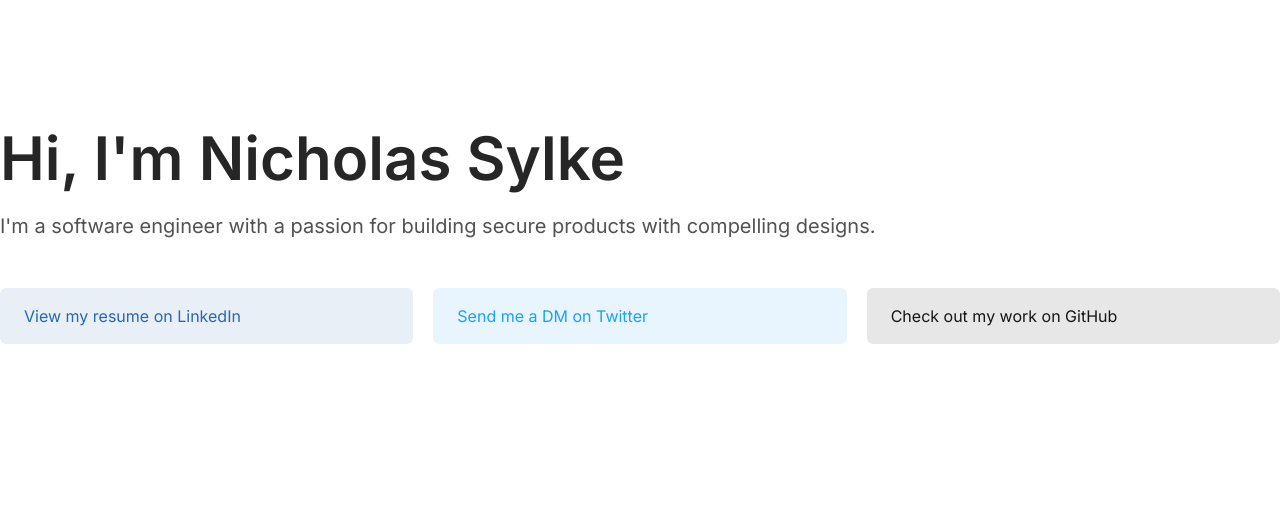
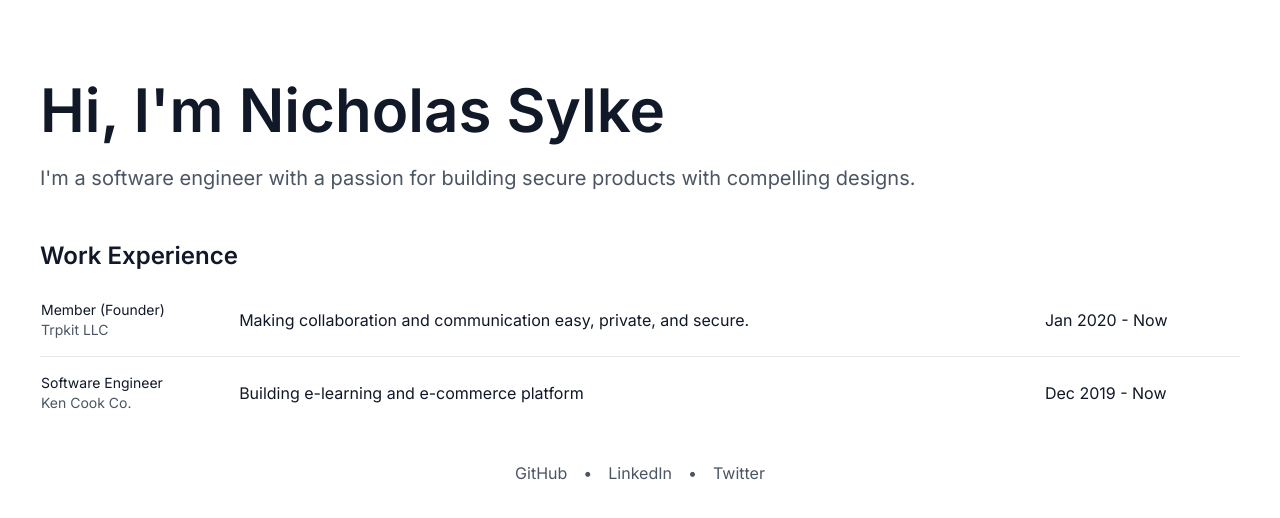
Before and after one commit to nsylke/nsylke.com, a Next.js app: page / in a window 1280 px wide. Shown: the top 518 px of the page. Built offline with nearby package versions, Linux system fonts and the light colour scheme.

Commit message:
refactor: update design of career and footer section

```diff
--- a/src/components/Career.tsx
+++ /dev/null
@@ -1,27 +0,0 @@
-import React from 'react';
-
-const Career: React.FC = () => (
-    <React.Fragment>
-        <h2 className="mt-12 mb-6 text-4xl font-semibold text-neutral-800">My Career</h2>
-        <div
-            className="mb-12 w-full h-96 bg-[url('/img/career-kencook.png')] bg-cover bg-top rounded-md relative cursor-pointer"
-            onClick={() => window.open('https://kencook.com', '_blank')}
-        >
-            <div className="bg-neutral-700/80 py-2 px-4 absolute bottom-0 w-full">
-                <h3 className="text-xl font-semibold text-neutral-50">Ken Cook Co.</h3>
-                <p className="text-lg text-neutral-50">Software Engineer &mdash; 2019-Present</p>
-            </div>
-        </div>
-        <div
-            className="w-full h-96 bg-[url('/img/career-typicalbot.png')] bg-cover bg-top rounded-md relative cursor-pointer"
-            onClick={() => window.open('https://typicalbot.com', '_blank')}
-        >
-            <div className="bg-neutral-700/80 py-2 px-4 absolute bottom-0 w-full">
-                <h3 className="text-xl font-semibold text-neutral-50">TypicalBot LLC</h3>
-                <p className="text-lg text-neutral-50">Member &mdash; 2020-Present</p>
-            </div>
-        </div>
-    </React.Fragment>
-);
-
-export default Career;
--- a/src/components/Intro.tsx
+++ /dev/null
@@ -1,35 +0,0 @@
-import React from 'react';
-
-const Intro: React.FC = () => (
-    <React.Fragment>
-        <h1 className="text-6xl font-semibold text-neutral-800">Hi, I'm Nicholas Sylke</h1>
-        <h2 className="mt-6 mb-12 text-xl font-normal text-neutral-600">
-            I'm a software engineer with a passion for building secure products with compelling designs.
-        </h2>
-        <div className="grid grid-cols-3 gap-5">
-            <a
-                className="bg-[#2867b2]/10 hover:bg-[#2867b2]/20 cursor-pointer px-6 py-4 rounded-md text-[#2867b2] transition ease-in-out"
-                href="https://linkedin.com/in/nsylke"
-                target="_blank"
-            >
-                View my resume on LinkedIn
-            </a>
-            <a
-                className="bg-[#1da1f2]/10 hover:bg-[#1da1f2]/20 cursor-pointer px-6 py-4 rounded-md text-[#1da1f2] transition ease-in-out"
-                href="https://twitter.com/nsylke"
-                target="_blank"
-            >
-                Send me a DM on Twitter
-            </a>
-            <a
-                className="bg-[#171515]/10 hover:bg-[#171515]/20 cursor-pointer px-6 py-4 rounded-md text-[#171515] transition ease-in-out"
-                href="https://github.com/nsylke"
-                target="_blank"
-            >
-                Check out my work on GitHub
-            </a>
-        </div>
-    </React.Fragment>
-);
-
-export default Intro;
--- a/src/pages/_app.tsx
+++ b/src/pages/_app.tsx
@@ -3,7 +3,7 @@ import type { AppProps } from 'next/app';
 import '../styles/global.css';
 
 const MyApp = ({ Component, pageProps }: AppProps) => {
-    return <Component {...pageProps} />;
+  return <Component {...pageProps} />;
 };
 
 export default MyApp;
--- a/src/pages/index.tsx
+++ b/src/pages/index.tsx
@@ -1,10 +1,79 @@
 import React from 'react';
-import Intro from '@components/Intro';
 
-const Page = () => (
-    <div className="container mx-auto py-[8em]">
-        <Intro />
+const IndexPage = () => (
+  <div className="container mx-auto mt-10 p-10">
+    <h1 className="text-6xl font-semibold text-gray-900">
+      Hi, I'm Nicholas Sylke
+    </h1>
+    <p className="mt-6 mb-12 text-xl font-normal text-gray-600">
+      I'm a software engineer with a passion for building secure products with
+      compelling designs.
+    </p>
+    <h2 className="mt-8 mb-3 text-2xl font-semibold text-gray-900">
+      Work Experience
+    </h2>
+    <table className="w-full">
+      <tbody>
+        <tr className="border-b border-gray-200">
+          <td className="py-4">
+            <div className="flex flex-col">
+              <p className="text-sm text-gray-900">Member (Founder)</p>
+              <p className="text-sm text-gray-600">Trpkit LLC</p>
+            </div>
+          </td>
+          <td className="py-4 hidden lg:table-cell">
+            <p className="text-gray-900">
+              Making collaboration and communication easy, private, and secure.
+            </p>
+          </td>
+          <td className="py-4">
+            <p className="text-gray-900">Jan 2020 - Now</p>
+          </td>
+        </tr>
+        <tr>
+          <td className="py-4">
+            <div className="flex flex-col">
+              <p className="text-sm text-gray-900">Software Engineer</p>
+              <p className="text-sm text-gray-600">Ken Cook Co.</p>
+            </div>
+          </td>
+          <td className="py-4 hidden lg:table-cell">
+            <p className="text-gray-900">
+              Building e-learning and e-commerce platform
+            </p>
+          </td>
+          <td className="py-4">
+            <p className="text-gray-900">Dec 2019 - Now</p>
+          </td>
+        </tr>
+      </tbody>
+    </table>
+    <div className="flex justify-center gap-2 mt-8 mb-5 text-gray-600">
+      <a
+        target="_blank"
+        href="https://github.com/nsylke"
+        className="hover:text-gray-800"
+      >
+        GitHub
+      </a>
+      <span className="mx-2">&bull;</span>
+      <a
+        target="_blank"
+        href="https://linkedin.com/in/nsylke"
+        className="hover:text-gray-800"
+      >
+        LinkedIn
+      </a>
+      <span className="mx-2">&bull;</span>
+      <a
+        target="_blank"
+        href="https://twitter.com/nsylke"
+        className="hover:text-gray-800"
+      >
+        Twitter
+      </a>
     </div>
+  </div>
 );
 
-export default Page;
+export default IndexPage;
--- a/src/styles/global.css
+++ b/src/styles/global.css
@@ -3,7 +3,7 @@
 @tailwind utilities;
 
 body {
-    font-family: 'Inter', sans-serif;
-    -webkit-font-smoothing: antialiased;
-    -moz-osx-font-smoothing: grayscale;
+  font-family: 'Inter', sans-serif;
+  -webkit-font-smoothing: antialiased;
+  -moz-osx-font-smoothing: grayscale;
 }
```
Also changed, not shown: next.config.mjs (line endings or trailing spaces), src/pages/_document.tsx (indentation only).
